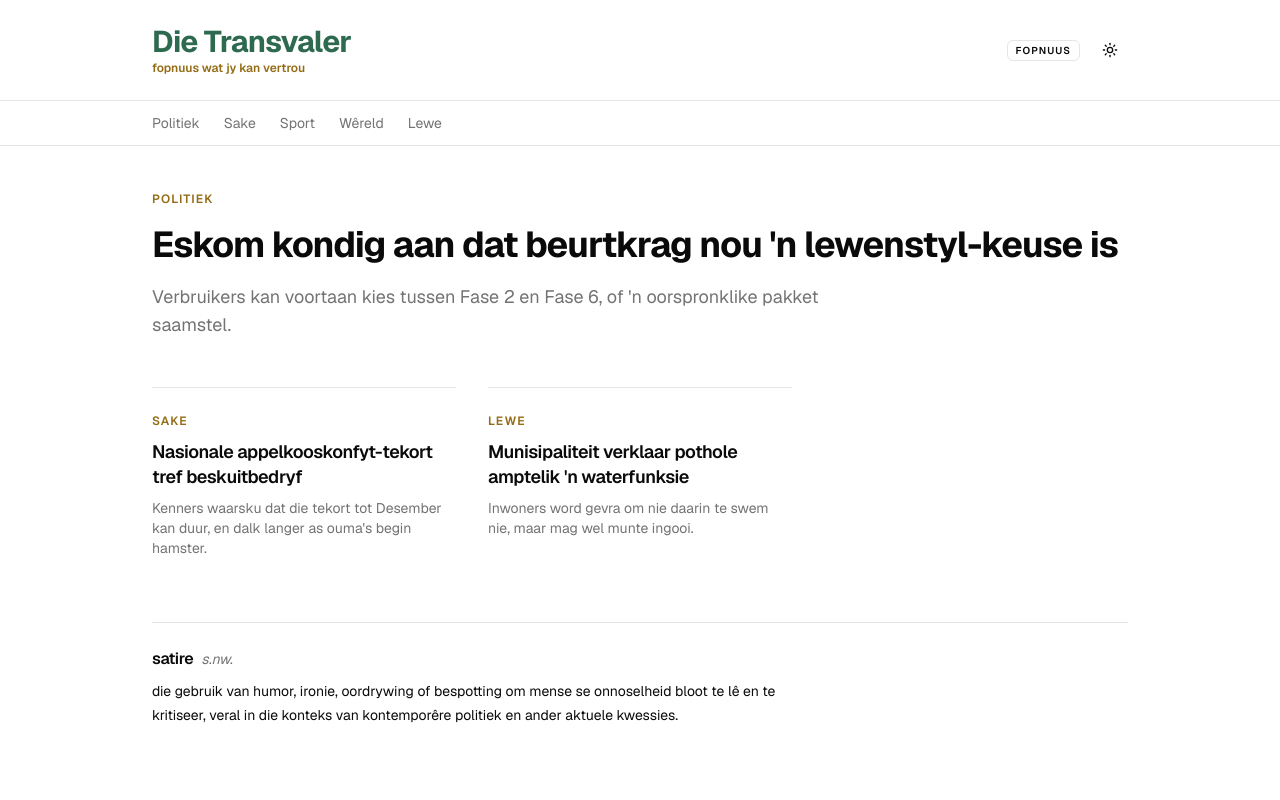
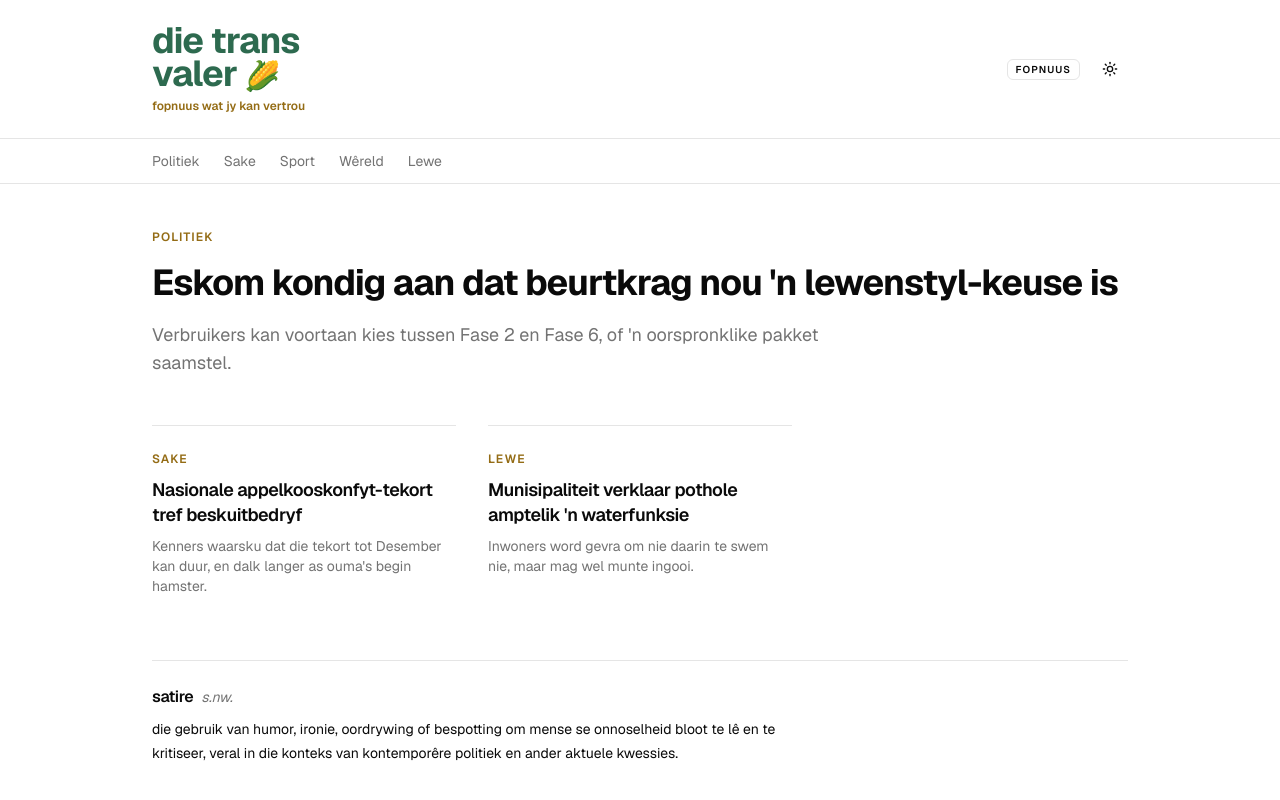
Before and after one commit to pieterbothma/dietransvaler, a Next.js app: page / in a window 1280 px wide. Shown: the top 800 px of the page. Built offline with nearby package versions, Linux system fonts and the light colour scheme.

Commit message:
Stapel die wordmark soos die logo — die trans / valer 🌽

```diff
--- a/src/components/masthead.tsx
+++ b/src/components/masthead.tsx
@@ -6,11 +6,24 @@
   return (
     <header className="border-b">
       <div className="mx-auto flex max-w-5xl items-center justify-between px-6 py-6">
-        <Link href="/" className="flex flex-col">
-          <span className="text-3xl font-bold tracking-tight text-merk-groen">
-            Die Transvaler
+        {/* The wordmark is stacked to match the logo. The visual split would read
+            as two separate words to a screen reader, so the link carries the real
+            name and the decorative spans are hidden from the accessibility tree. */}
+        <Link
+          href="/"
+          aria-label="Die Transvaler — fopnuus wat jy kan vertrou"
+          className="flex flex-col"
+        >
+          <span
+            aria-hidden
+            className="text-4xl font-bold leading-[0.92] tracking-tight text-merk-groen"
+          >
+            <span className="block">die trans</span>
+            <span className="block">
+              valer <span className="text-[0.8em]">🌽</span>
+            </span>
           </span>
-          <span className="text-xs font-semibold text-merk-goud">
+          <span aria-hidden className="mt-2 text-xs font-semibold text-merk-goud">
             fopnuus wat jy kan vertrou
           </span>
         </Link>
```
